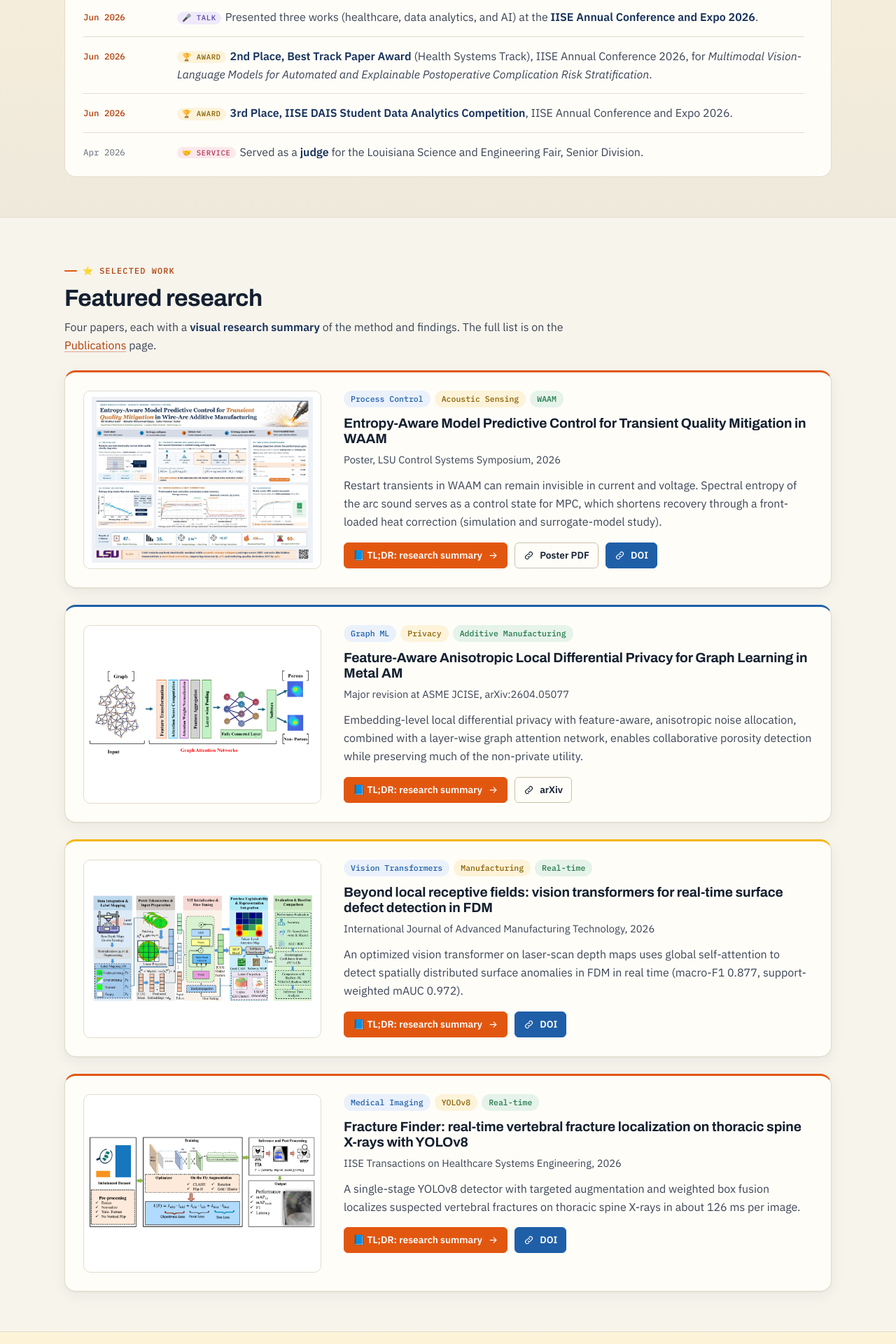
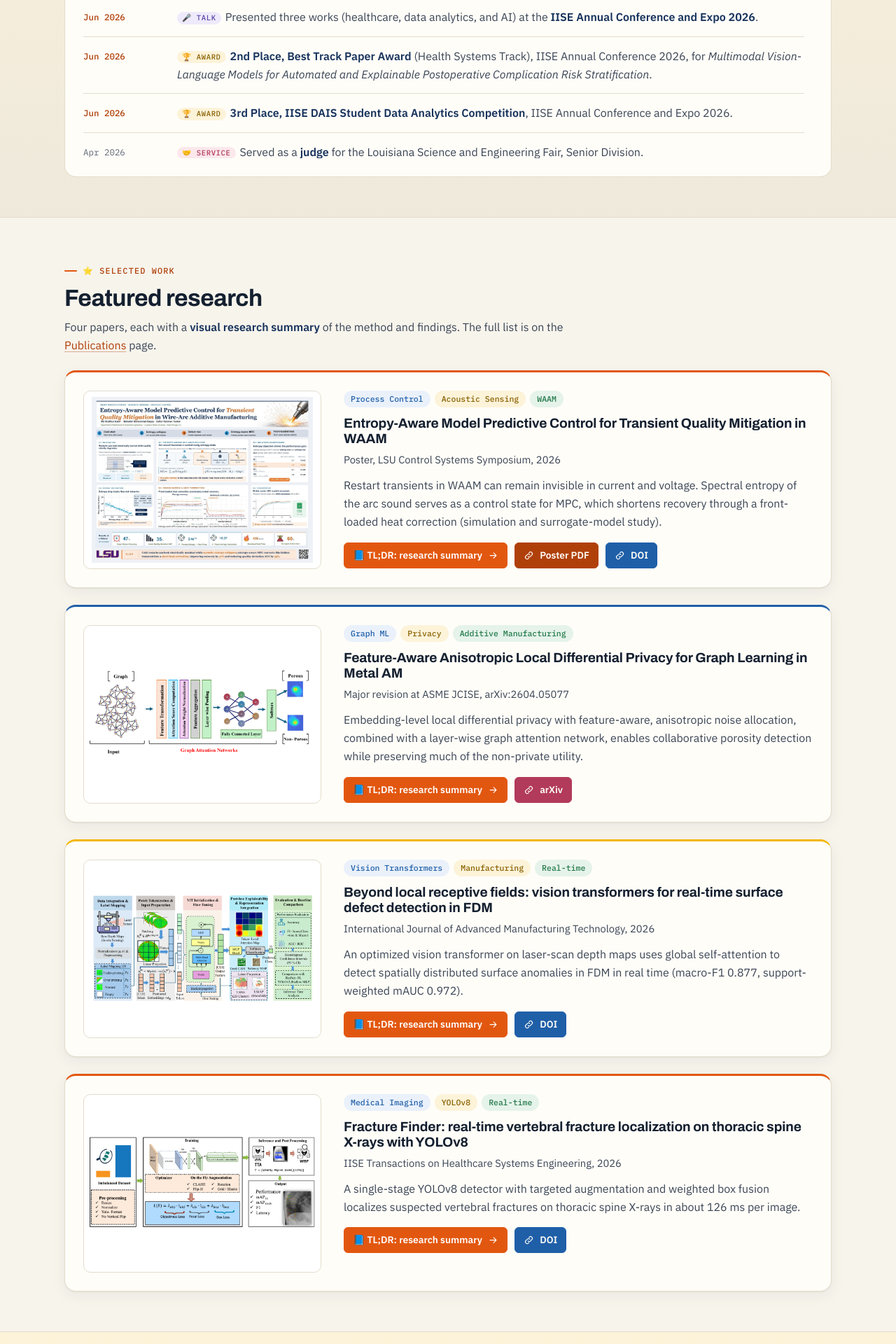
Before and after one commit to shafikul-islam/shafikul-islam.github.io, a Jekyll site: the page built from index.html, in a window 1280 px wide. Shown: the part 1738-3658 px from the top of the page at 70% size. Built offline with Jekyll 4.4.1, drawn with Linux system fonts in a browser that asks for light colours.

Commit message:
Color every link button by type on publications, home, and summaries
Co-Authored-By: Claude Opus 5.5 <noreply@anthropic.com>

```diff
--- a/_layouts/tldr.html
+++ b/_layouts/tldr.html
@@ -100,7 +100,7 @@ layout: default
       <p>{{ page.authors }}. "{{ page.paper_title }}." {{ page.venue }}.</p>
       <div class="btn-row">
         {%- for l in page.links %}
-        <a class="btn btn-sm{% if forloop.first %} btn-primary{% endif %}" href="{{ l.url | relative_url }}"{% if l.url contains 'http' or l.url contains '.pdf' %} target="_blank" rel="noopener"{% endif %}>{% include icon.html name="external" %} {{ l.label }}</a>
+        <a class="btn btn-sm lk lk-{{ l.label | slugify }}" href="{{ l.url | relative_url }}"{% if l.url contains 'http' or l.url contains '.pdf' %} target="_blank" rel="noopener"{% endif %}>{% include icon.html name="external" %} {{ l.label }}</a>
         {%- endfor %}
       </div>
     </article>
--- a/_sass/_components.scss
+++ b/_sass/_components.scss
@@ -382,9 +382,20 @@ details.disclosure > div { margin-top: 10px; color: var(--ink-2); font-size: .95
 // ---------- Warmer alternating sections ----------
 .section-alt { background: linear-gradient(180deg, var(--tint-yellow), var(--bg-sunken)); }
 
-// DOI links stand out as solid blue buttons
-.pub-links a.pub-doi, .btn-doi {
-  background: var(--tint-blue-ink); color: var(--bg-elev); border-color: var(--tint-blue-ink); font-weight: 600;
+// Link buttons: solid color per link type so each kind is easy to spot.
+// DOI blue, arXiv rose, slides violet, thesis green, SSRN amber, poster PDF orange,
+// venue and other pages navy.
+.lk {
+  --lk: var(--navy);
+  background: var(--lk) !important; color: var(--bg-elev) !important; border-color: var(--lk) !important; font-weight: 600;
+  transition: filter .15s, transform .15s;
 }
-.pub-links a.pub-doi:hover, .btn-doi:hover { background: var(--navy); color: var(--bg-elev); border-color: var(--navy); }
-.btn-doi .icon, .pub-links a.pub-doi .icon { color: inherit; }
+.lk:hover { filter: brightness(1.12) saturate(1.1); transform: translateY(-1px); }
+.lk .icon { color: inherit; }
+.lk-doi { --lk: var(--tint-blue-ink); }
+.lk-arxiv { --lk: var(--tint-rose-ink); }
+.lk-slides { --lk: var(--tint-violet-ink); }
+.lk-thesis { --lk: var(--tint-green-ink); }
+.lk-ssrn { --lk: var(--tint-yellow-ink); }
+.lk-poster-pdf { --lk: var(--accent-ink); }
+.lk-all-publications { --lk: var(--ink-2); }
--- a/index.html
+++ b/index.html
@@ -103,7 +103,7 @@ title: Home
         <div class="btn-row">
           <a class="btn btn-primary btn-sm" href="{{ f.tldr | relative_url }}">📘 TL;DR: research summary {% include icon.html name="arrow-right" %}</a>
           {%- for l in f.links %}
-          <a class="btn btn-sm{% if l.label == 'DOI' %} btn-doi{% endif %}" href="{{ l.url | relative_url }}"{% if l.url contains 'http' %} target="_blank" rel="noopener"{% endif %}>{% include icon.html name="link" %} {{ l.label }}</a>
+          <a class="btn btn-sm lk lk-{{ l.label | slugify }}" href="{{ l.url | relative_url }}"{% if l.url contains 'http' %} target="_blank" rel="noopener"{% endif %}>{% include icon.html name="link" %} {{ l.label }}</a>
           {%- endfor %}
         </div>
       </div>
--- a/publications.html
+++ b/publications.html
@@ -51,7 +51,7 @@ description: Publications of MD Shafikul Islam in manufacturing AI, computer vis
           <div class="pub-foot">
             {%- assign c = site.data.scholar.by_id[p.id] -%}
             {% if c %}<span class="pub-cites" title="Citations on Google Scholar">❝ {{ c }} citation{% if c != 1 %}s{% endif %}</span>{% endif %}
-            {% if p.links %}<div class="pub-links">{% for l in p.links %}{% if l.label == "Plain summary" %}<a class="pub-tldr" href="{{ l.url | relative_url }}">{% include icon.html name="spark" %}TL;DR</a>{% else %}<a{% if l.label == "DOI" %} class="pub-doi"{% endif %} href="{{ l.url | relative_url }}" target="_blank" rel="noopener">{% include icon.html name="external" %}{{ l.label }}</a>{% endif %}{% endfor %}</div>{% endif %}
+            {% if p.links %}<div class="pub-links">{% for l in p.links %}{% if l.label == "Plain summary" %}<a class="pub-tldr" href="{{ l.url | relative_url }}">{% include icon.html name="spark" %}TL;DR</a>{% else %}<a class="lk lk-{{ l.label | slugify }}" href="{{ l.url | relative_url }}" target="_blank" rel="noopener">{% include icon.html name="external" %}{{ l.label }}</a>{% endif %}{% endfor %}</div>{% endif %}
             <ul class="tags">{% for tg in p.tags %}<li class="tag">{{ tg }}</li>{% endfor %}</ul>
           </div>
         </div>
```
